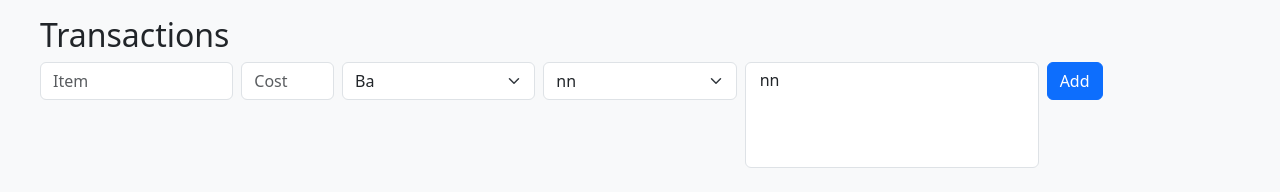
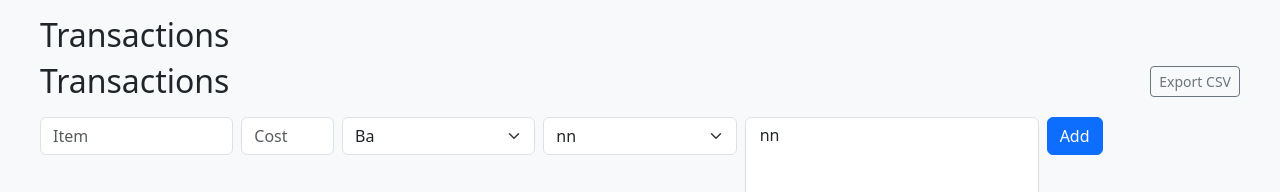
Before and after one commit to TarunB-Git/travelapp, a Flask app: page /transactions in a window 1280 px wide. Shown: the part 80-272 px from the top of the page. Run offline with Flask 3, Linux system fonts and the light colour scheme; a user stored in the database is signed in.

Commit message:
Update transactions.html

```diff
--- a/app/templates/transactions.html
+++ b/app/templates/transactions.html
@@ -1,6 +1,12 @@
 {% extends "base.html" %}
 {% block body %}
 <h2>Transactions</h2>
+
+<div class="d-flex justify-content-between align-items-center mb-3">
+  <h2 class="mb-0">Transactions</h2>
+  <a href="/export/transactions.csv" class="btn btn-outline-secondary btn-sm">Export CSV</a>
+</div>
+
 
 <form method="post" class="row g-2 mb-4">
   <div class="col-md-2"><input name="item_name" placeholder="Item" class="form-control"></div>
```
